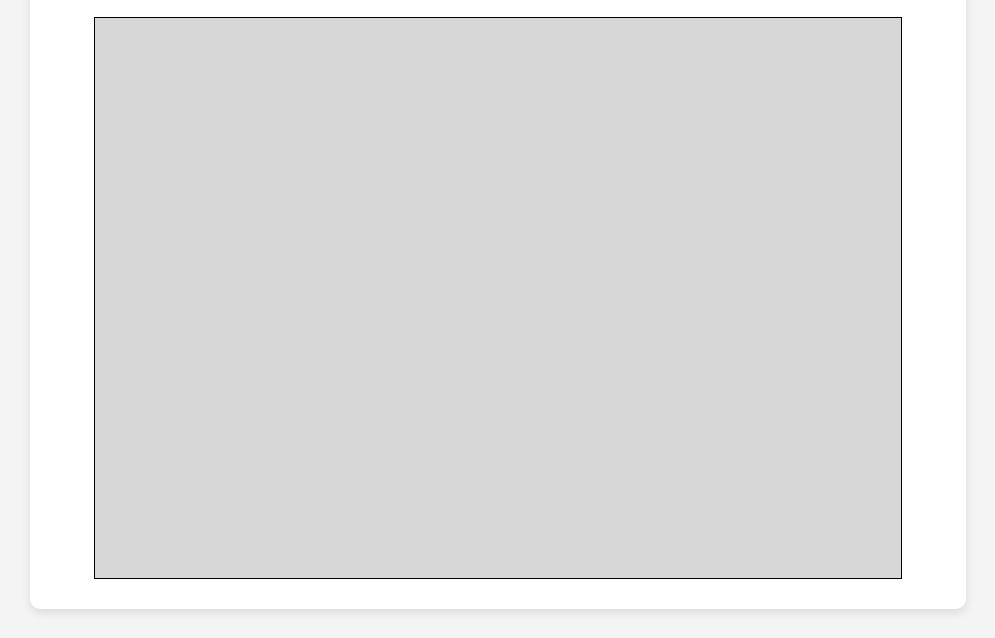
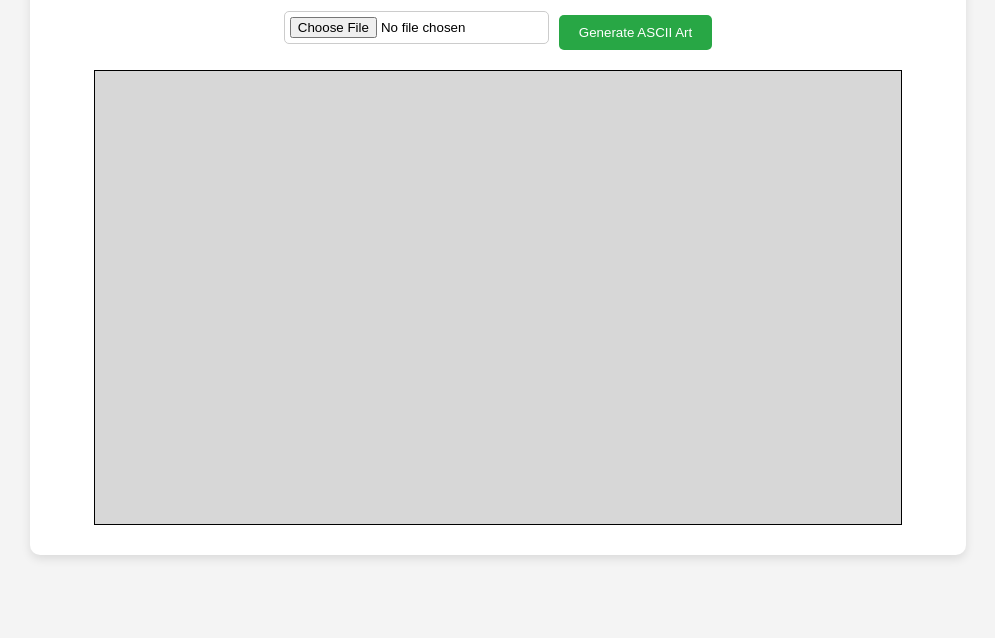
Before and after one commit to Cold-Juice911/ASCII-Fun, a plain HTML site: page index.html in a window 1280 px wide. Shown: the part 162-800 px from the top of the page, without its empty margins (142-1137 px from the left). Drawn offline with Linux system fonts and the light colour scheme.

Commit message:
Update styles.css

```diff
--- a/styles.css
+++ b/styles.css
@@ -46,7 +46,7 @@ canvas {
     border: 1px solid #000;
     background-color: #d7d7d7;
     max-width: 90%;
-    height: 70vh;
+    max-height: 65vh;
 }
 
 button {
```
